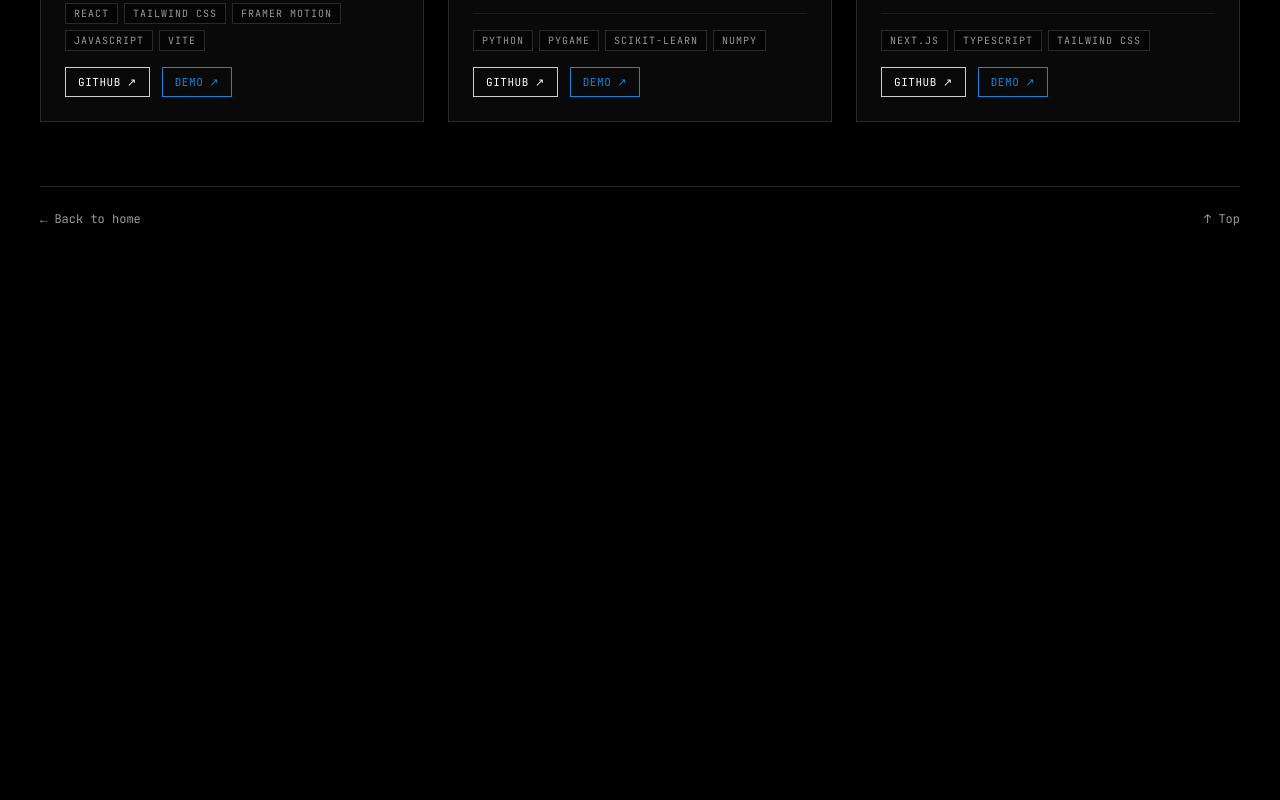
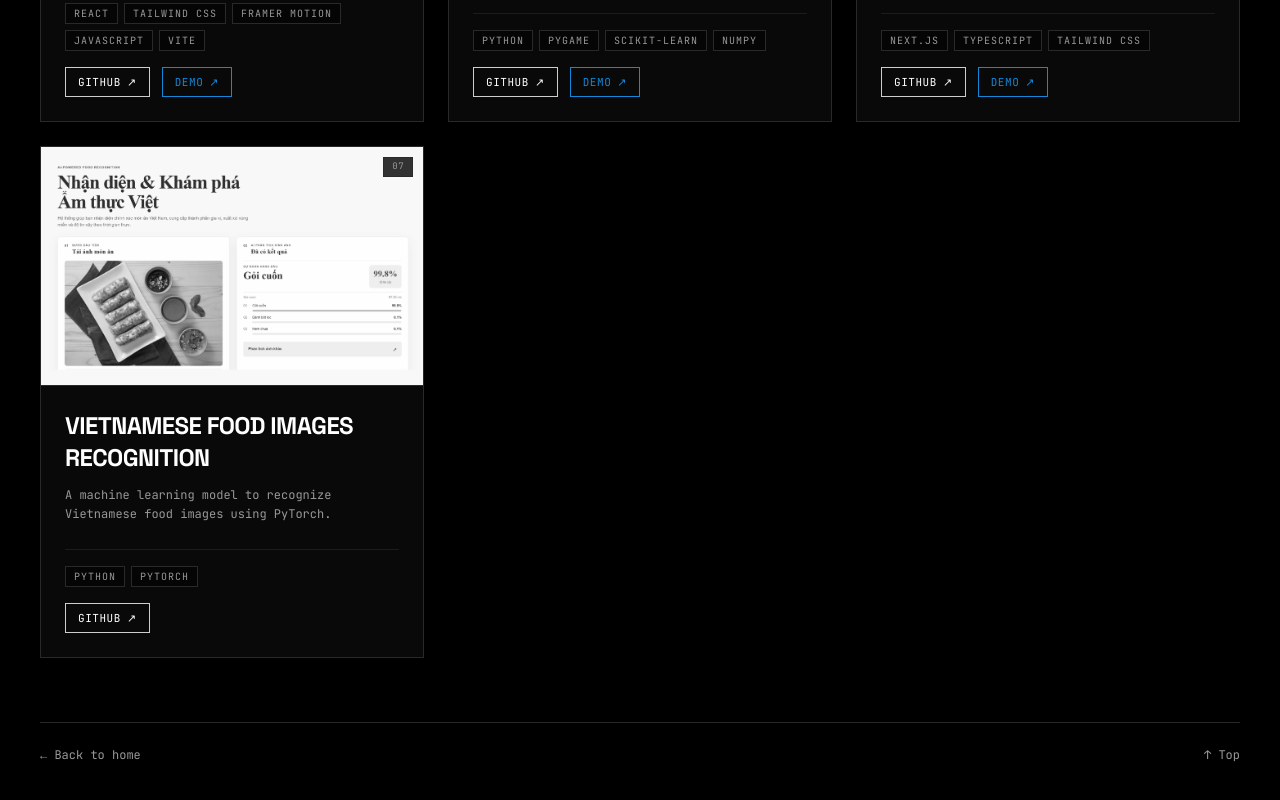
Before and after one commit to Thinkj07/thinh-nguyen-dev, a React (Vite) app: page /projects in a window 1280 px wide. Shown: the part 1252-2052 px from the top of the page. Before the commit the page ends 1559 px from the top, so only its background shows below. Built offline with nearby package versions, Linux system fonts and the light colour scheme.

Commit message:
add Vietnamese food image recognition project and update CV link

```diff
--- a/src/data/projects.json
+++ b/src/data/projects.json
@@ -58,5 +58,15 @@
     "github": "https://github.com/Thinkj07/intern-tool",
     "demo": "https://intern-tool.vercel.app/",
     "span": "md:col-span-1"
+  },
+  {
+    "id": "vietnamese-food-image",
+    "title": "Vietnamese Food Images Recognition",
+    "blurb": "A machine learning model to recognize Vietnamese food images using PyTorch.",
+    "stack": ["Python", "PyTorch"],
+    "image": "/assets/img/vietnamese-food-image.png",
+    "github": "https://github.com/Thinkj07/vietnamese-food-image",
+    "demo": "",
+    "span": "md:col-span-1"
   }
 ]
--- a/src/portfolio/Contact.jsx
+++ b/src/portfolio/Contact.jsx
@@ -89,7 +89,7 @@ export function Contact() {
             { label: "GitHub", href: "https://github.com/Thinkj07/" },
             { label: "LinkedIn", href: "https://www.linkedin.com/in/thinkj07/" },
             { label: "Facebook", href: "https://www.facebook.com/thinhnguyen0707/" },
-            { label: "Resume (PDF)", href: "/assets/img/cv.pdf" },
+            { label: "Resume (PDF)", href: "/assets/doc/cv.pdf" },
           ].map((l) => (
             <a
               key={l.label}
```
Also changed, not shown: public/assets/img/vietnamese-food-image.png (added), 1 other file (tests, documents, lock files or other folders).
